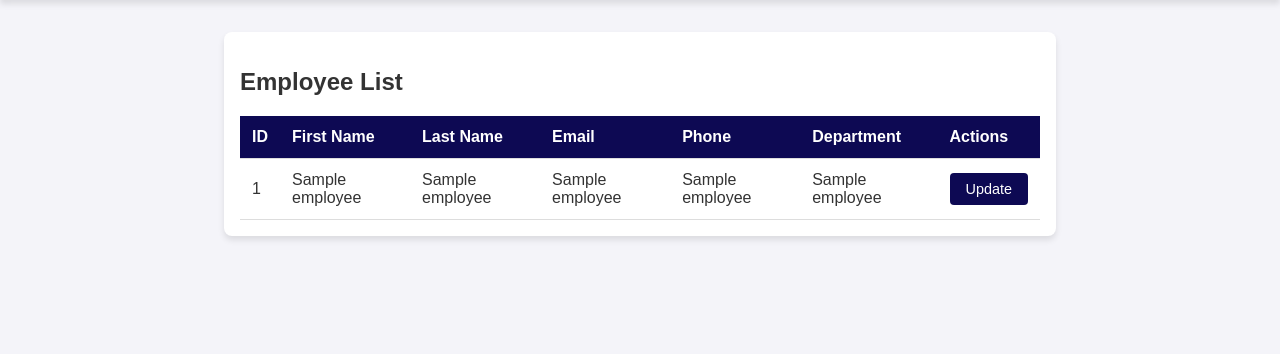
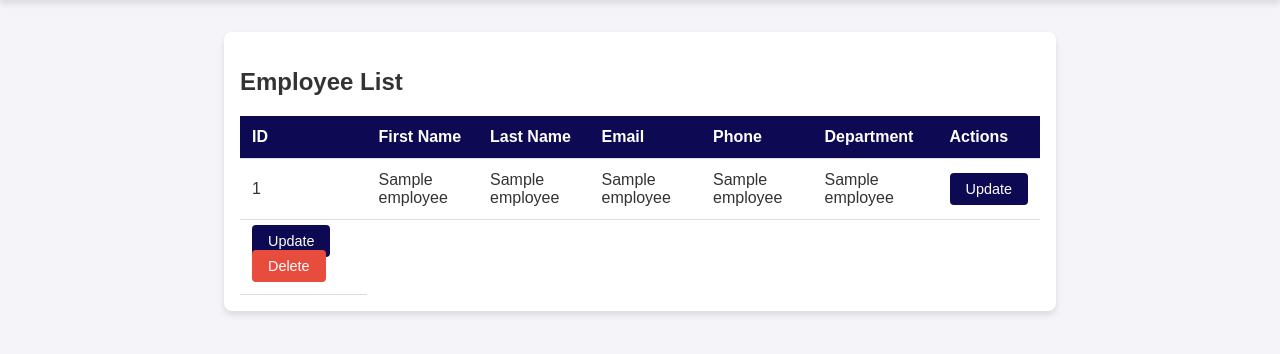
Before and after one commit to phalanetsholo/CRUD-GO, a Flask app: page /view in a window 1280 px wide. Shown: the part 132-486 px from the top of the page. Run offline with Flask 3, Linux system fonts and the light colour scheme; a database or web service that is not in the repository returns one stand-in record (values such as "Sample title"); some libraries are stand-ins or nearby versions.

Commit message:
added delete function

```diff
--- a/app.py
+++ b/app.py
@@ -70,6 +70,19 @@ def update_employee(id):
     conn.close()
     return render_template('update_employee.html', employee=employee)
 
+@app.route('/delete/<int:id>', methods=['POST'])
+def delete_employee(id):
+    conn = get_db_connection()
+    cur = conn.cursor()
+
+    # Delete the employee by ID
+    cur.execute('DELETE FROM employees WHERE id = %s', (id,))
+    conn.commit()
+    cur.close()
+    conn.close()
+
+    return redirect(url_for('view_employees'))
+
 
 if __name__ == '__main__':
     app.run(debug=True)
--- a/static/css/style.css
+++ b/static/css/style.css
@@ -182,7 +182,7 @@ table tr:hover {
 
 select#Department {
     background-color: white;
-    color:#2a708e  ;
+    color: rgb(13, 9, 83);
     font-weight: bold;
     font-family: 'Arial', sans-serif;
     padding: 10px;
@@ -216,3 +216,19 @@ select#Department option {
     background-color: rgb(13, 9, 83);
 
 }
+
+.btn-delete {
+    padding: 0.5rem 1rem;
+    border: none;
+    border-radius: 4px;
+    font-size: 0.9rem;
+    cursor: pointer;
+    text-decoration: none;
+    transition: background-color 0.3s ease;
+    background-color: #e74c3c;
+    color: white;
+}
+
+.btn-delete:hover {
+    background-color: #c0392b;
+}
--- a/templates/view_employees.html
+++ b/templates/view_employees.html
@@ -26,6 +26,12 @@
                 <a href="{{ url_for('update_employee', id=employee[0]) }}" class="btn-update">Update</a>
             </td>
         </tr>
+        <td>
+            <a href="{{ url_for('update_employee', id=employee[0]) }}" class="btn-update">Update</a>
+            <form action="{{ url_for('delete_employee', id=employee[0]) }}" method="POST" style="display:inline;">
+                <button type="submit" class="btn-delete">Delete</button>
+            </form>
+        </td>
         {% endfor %}
     </tbody>
 </table>
```
Also changed, not shown: 1 other file.
